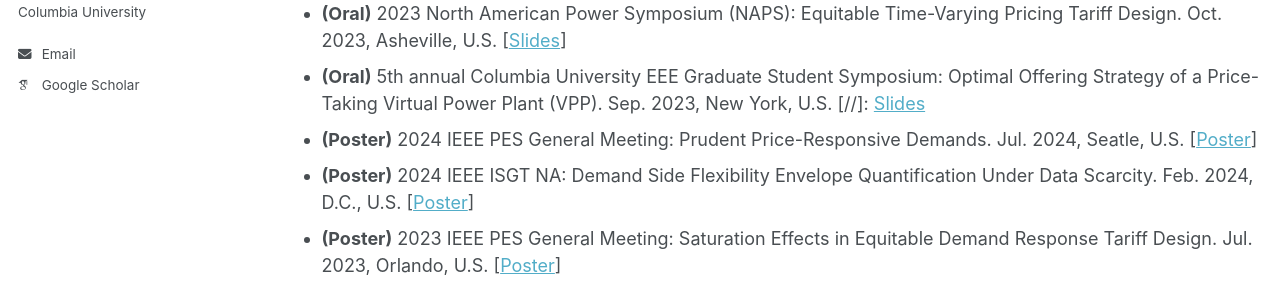
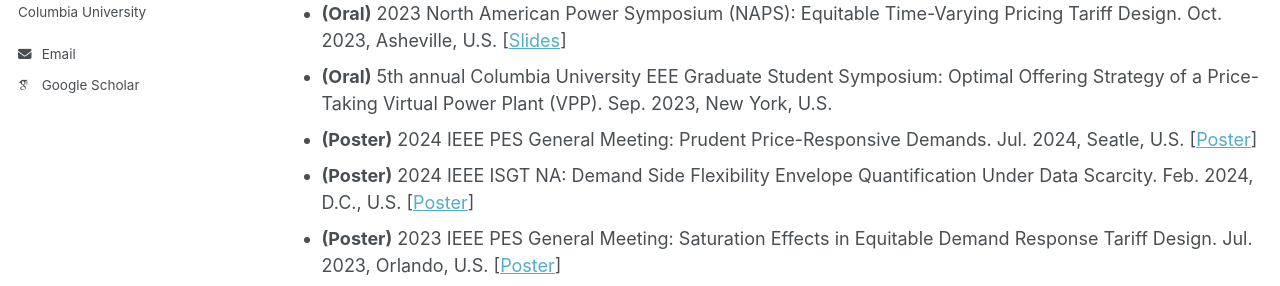
Before and after one commit to liudong-chen/liudong-chen.github.io, a Jekyll site: the page built from _pages/talks.md, in a window 1280 px wide and 1217 px high. Shown: the part 341-627 px from the top of the window. Built offline with Jekyll 4.4.1, drawn with Linux system fonts in a browser that asks for light colours; some web fonts are replaced.

Commit message:
Update talks.md

```diff
--- a/_pages/talks.md
+++ b/_pages/talks.md
@@ -11,7 +11,7 @@ author_profile: true
 * **(Oral & poster)** 6th NREL Autonomous Energy Systems Workshop: Equitable Time-Varying Pricing Tariff Design: A Joint Learning and Optimization Approach. Sep. 2023, Denver, U.S. [[Slides](../assets/2023AES_ppt.pdf)] [[Poster](../assets/2023AES_poster.pdf)]
 * **(Oral)** ACM SIGEnergy Graduate Student Seminar: Prudent Price-Responsive Demands. May. 2024, Online. [[Slides](../assets/prudent_ppt.pdf)]
 * **(Oral)** 2023 North American Power Symposium (NAPS): Equitable Time-Varying Pricing Tariff Design. Oct. 2023, Asheville, U.S. [[Slides](../assets/2023NAPS_slide.pdf)]
-* **(Oral)** 5th annual Columbia University EEE Graduate Student Symposium: Optimal Offering Strategy of a Price-Taking Virtual Power Plant (VPP). Sep. 2023, New York, U.S. [//]: [Slides](../assets/prudent_ppt.pdf)
+* **(Oral)** 5th annual Columbia University EEE Graduate Student Symposium: Optimal Offering Strategy of a Price-Taking Virtual Power Plant (VPP). Sep. 2023, New York, U.S.
 * **(Poster)** 2024 IEEE PES General Meeting: Prudent Price-Responsive Demands. Jul. 2024, Seatle, U.S. [[Poster](../assets/prudent_poster.pdf)]
 * **(Poster)** 2024 IEEE ISGT NA: Demand Side Flexibility Envelope Quantification Under Data Scarcity. Feb. 2024, D.C., U.S. [[Poster](../assets/2024ISGT_poster.pdf)]
 * **(Poster)** 2023 IEEE PES General Meeting: Saturation Effects in Equitable Demand Response Tariff Design. Jul. 2023, Orlando, U.S. [[Poster](../assets/2023_PESGM.pdf)]
```
